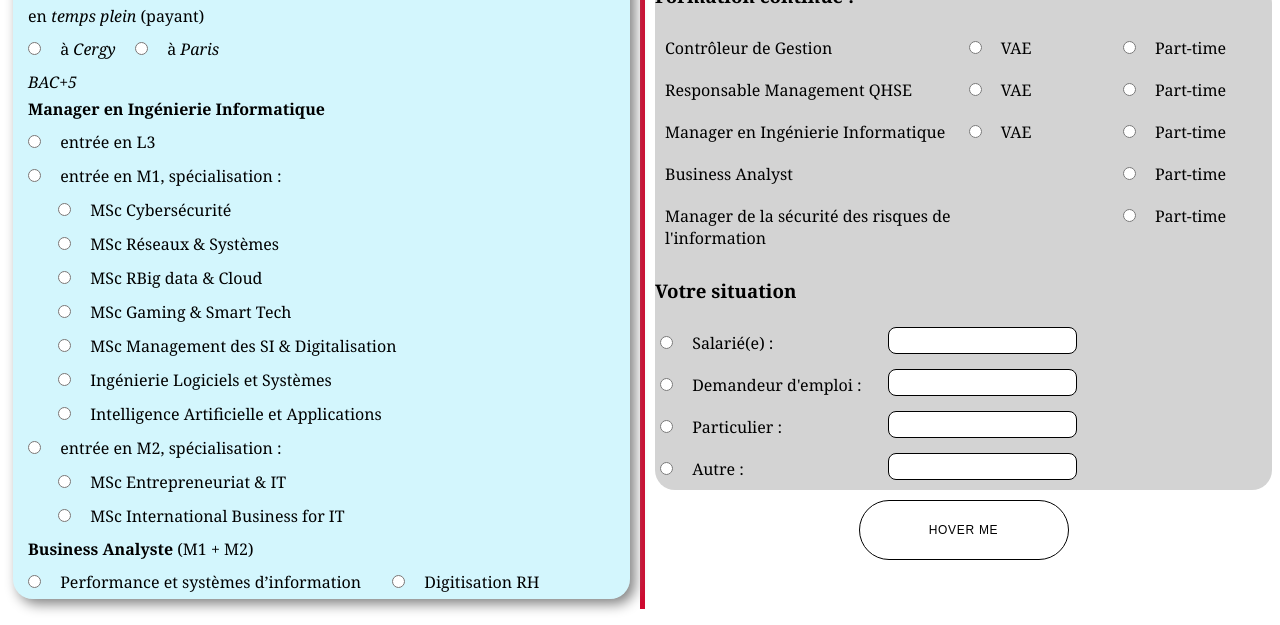
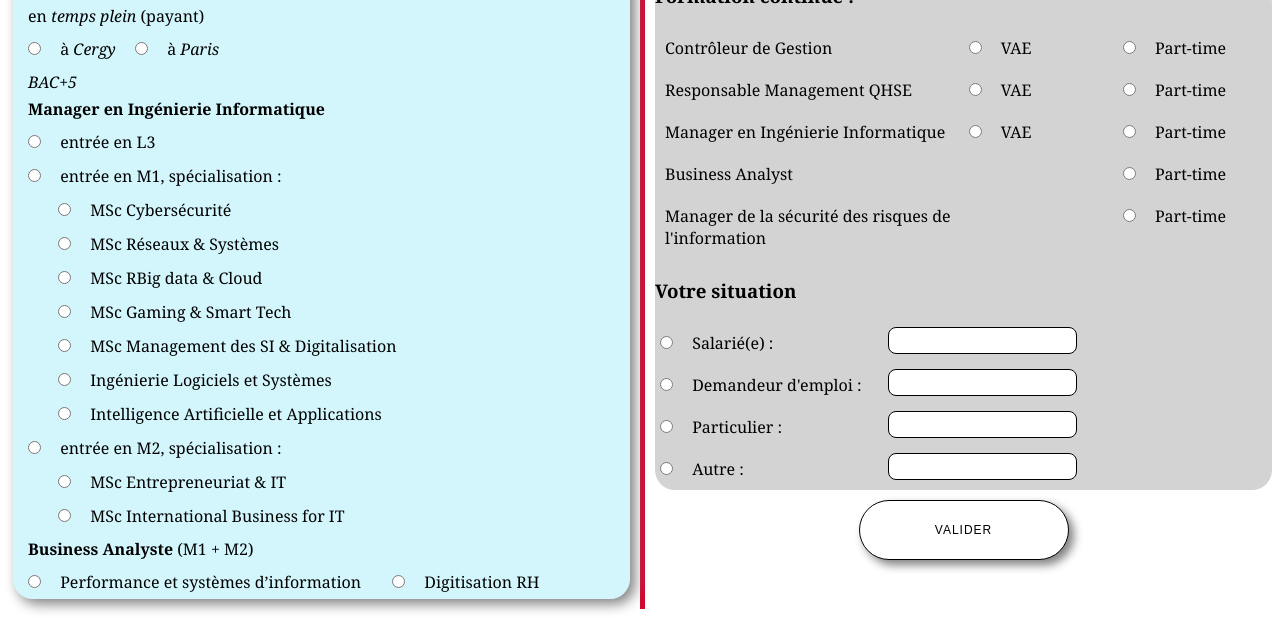
Before and after one commit to SarahHayat/html-css, a plain HTML site: page formulaire.html in a window 1280 px wide. Shown: the part 1416-2041 px from the top of the page. Drawn offline with Linux system fonts and the light colour scheme.

Commit message:
twerking valider

```diff
--- a/formulaire.html
+++ b/formulaire.html
@@ -615,7 +615,7 @@
                 <div class="button-div">
                     <div>
                         <button class="button">
-                            <span>hover me</span>
+                            <span>Valider</span>
                         </button>
                     </div>
                 </div>
--- a/style.css
+++ b/style.css
@@ -326,13 +326,14 @@ input{
 	opacity: 1;
 	background-color: #ffffff;
 	border: 1px solid rgb(0, 0, 0);
+	box-shadow: 5px 5px 10px grey;
 }
 
 .button span {
 	color: rgb(0, 0, 0);
 	font-size: 12px;
 	font-weight: 500;
-	letter-spacing: 0.7px;
+	letter-spacing: 1px;
 }
 
 .button:hover {
@@ -340,7 +341,7 @@ input{
 }
 
 .button:hover span {
-	animation: storm 0.7s ease-in-out both;
+	animation: storm 1s ease-in-out both;
 }
 
 
```
